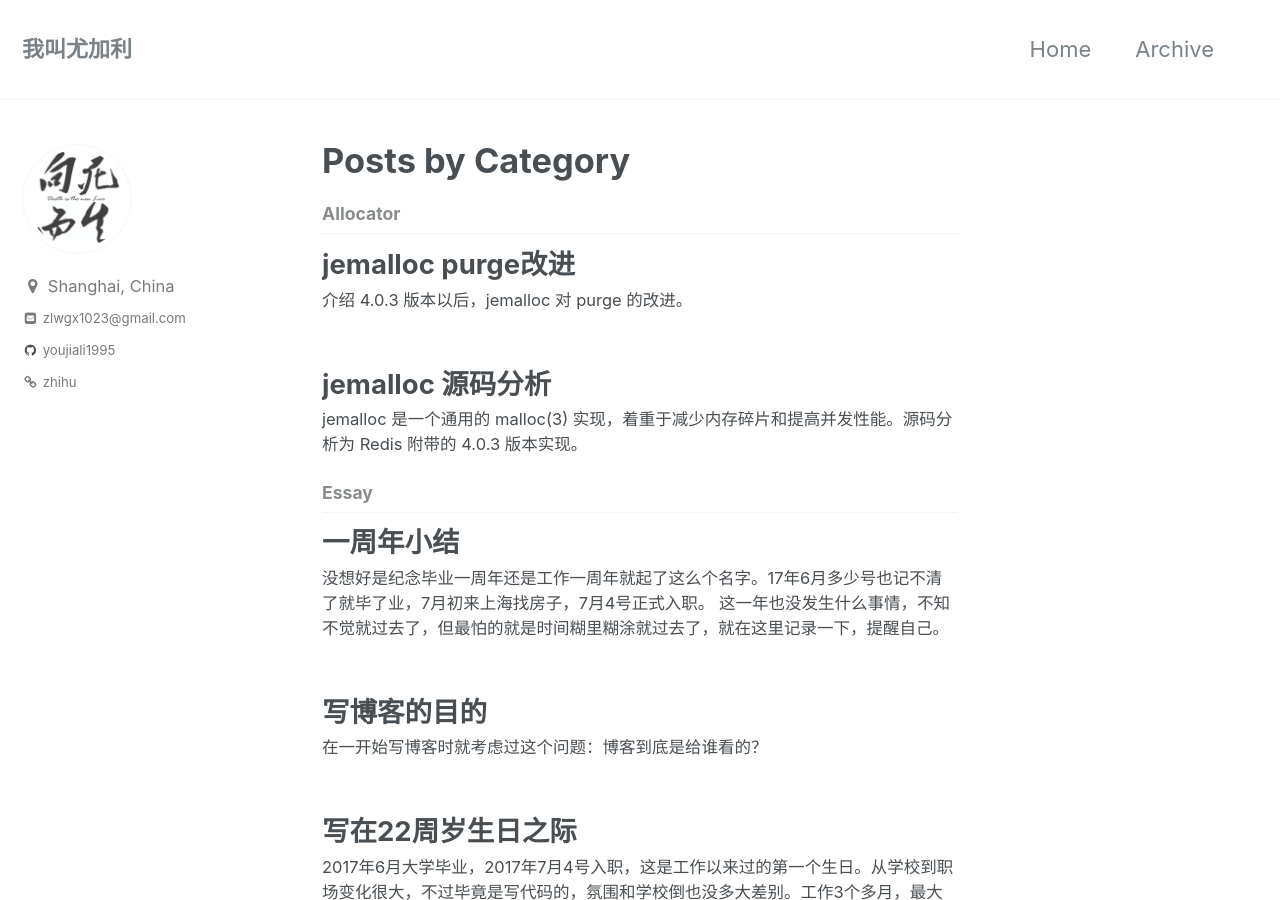
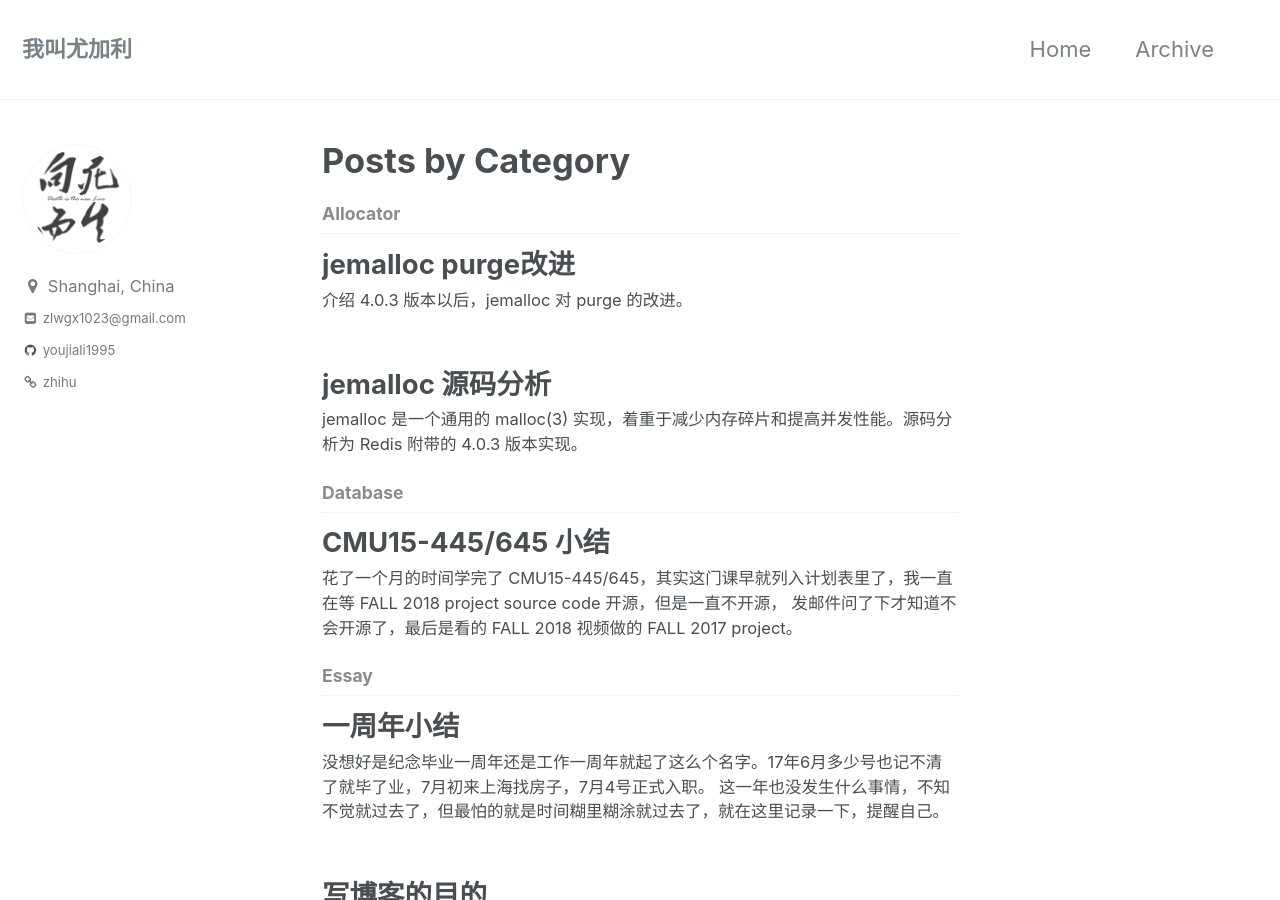
Before and after one commit to youjiali1995/youjiali1995.github.io, a Jekyll site: the page built from _pages/category-archive.html, in a window 1280 px wide and 900 px high. Built offline with Jekyll 4.4.1, drawn with Linux system fonts in a browser that asks for light colours; some of the changed lines change nothing that is shown.

Commit message:
Add 2019-01-20-CMU-15445.md

```diff
--- /dev/null
+++ b/_posts/Database/2019-01-20-CMU-15445.md
@@ -0,0 +1,79 @@
+---
+title: CMU15-445/645 小结
+layout: post
+categories: Database
+---
+
+花了一个月的时间学完了 [CMU15-445/645](https://15445.courses.cs.cmu.edu/fall2018)，其实这门课早就列入计划表里了，我一直在等 `FALL 2018` `project source code` 开源，但是一直不开源，
+发邮件问了下才知道不会开源了，最后是看的 `FALL 2018` 视频做的 `FALL 2017` `project`。
+
+## 课程
+这门课基本把关系型数据库的方方面面都介绍了，当然都是基础内容，其实只看 `video` 不做 `project` 帮助也很大，因为数据库的书
+如数据库系统概念、数据库系统实现，如果不是有数据库方面经验的人看起来会很困难，有 `video` 看起来会容易很多。
+
+我不熟悉关系型数据库，就连 `sql` 都很少写，所以这门课对我帮助蛮大的。除了向我普及了关系型数据库的知识外，
+最大的收获是帮我整合了之前关于 `kv` 存储积累的一些理论，因为 `kv` 数据库可以说是关系型数据库的阉割版本，用到的理论或多或少都和关系型数据库的理论相关。
+
+## Project
+`project` 是用 `sqlite` 的 `virtual table` 机制重写后端设计的，`sqlite` 的前端会解析 `sql`、生成执行计划，最后调用 `virtual table` 的后端接口完成操作。`project` 就需要实现后端的
+`Buffer Pool Manager`、`Concurrency B+ Tree Index`、`Lock Manager` 和 `Log System`，模块划分很清晰，但也导致了 `project` 间联系不大，建议做之前把整个项目先过一遍，
+看下 `virtual table` 的实现是如何使用这几个模块的。
+
+`virtual table` 提供的操作都是 `point` 增删改查，索引也只有全部匹配且是 `point` 查找时才会用到，所以对后端的功能要求不高。`project` 整体比较简单，代码量也不大，
+想通过 `project` 附带的测试是分分钟，但想要正确实现的话还是要花点时间补充额外测试的。美中不足的是 `project` 有些地方感觉设计和实现上有些问题，比如：
+* `TablePage::UpdateTuple()` 没更新 `MarkDelete tuple` 的 `offset`，导致我补充测试时一直 `assert` 报错。
+* `NEWPAGE` 类型的 `LogRecord` 应该缺少了 `current page id`，而且 `DiskManager::AllocatePage()` 只是分配 `page id`，数据库关闭时文件大小可能会比需求的小，但是 `DiskManager` 没法正确处理这种情况，
+所以我增加了 `truncate()`。
+
+还有一些比较小的问题或者和测试无关的问题就不说了，比较遗憾的是 `project` 没有前端相关的，感觉实现各种 `operator` 还是蛮有趣也挺有难度的。
+
+`project` 还是能学到一些东西的，比如这是我第一次写 `B+ tree`，也是第一次用 `C++` 写点东西。很坑的一点是发现 `youcompleteme(libclang7.0)` 对 `template` 的支持不太好，
+导致无法推断 `template` 内部的 `auto` 类型，也就无法自动补全，用全类型声明才可以，我还以为是自己的 `Vim` 配置有问题，搞了一天。
+
+## boltdb
+学完了这门课，发现之前对 `boltbd` 的理解有些偏差，在这里更新下。
+
+### B+ tree
+`B+ tree` 在实现上有很多需要关注的，最基本的有：
+1. `key` 是定长还是变长，`leaf node` 存数据还是存数据的地址。`node` 一般是以 `page size` 为单位，变长 `key` 或者存的数据变长会导致 `node` 变长，分裂和合并的标准也就不是 `key` 的个数，
+而是 `fill percent`，可能还会需要 `overflow page`，当 `key/value` 太大一个 `page` 存不下时也需要 `overflow page`。定长 `node` 还有个实现上的好处是可以直接把 `page` 转换为 `node`，
+变长就需要 `marshal/unmarshal`。当然可以通过只存 `key` 和数据的地址变为定长 `node`，但是多了通过地址取数据的流程，对于纯内存的 `B+ tree` 而言 `cache locality` 变差；
+对于持久化的 `B+ tree` 而言会增加磁盘 `I/O`。
+2. `leaf node` 一般会有 `sibling` 指针，为了方便 `range scan`。
+
+`boltdb` 的 `B+ tree` 一些实现细节如下：
+1. `key` 和 `value` 都是变长，所以是按照 `fill percent` 分裂和合并，同时有 `overflow page`。`page` 和变长 `node` 的转化就需要 `marshal/unmarshal`，但 `page` 的存储格式方便了二分查找 `key`。
+2. 之前的文章说 `branch node` 的 `key/value` 个数相同不太对，因为 `branch node` 的第一个 `key` 不起作用，所以一般情况下 `branch node` 的 `value` 比 `key` 多一个。但是在 `node` 分裂/合并时需要
+计算从 `parent node` 中插入/删除的 `key`，这时候就可以用第一个 `key` 保存分裂/合并时的 `key`，不需要再计算了，当然这里还可以做 `suffix truncation` 的优化。
+3. `leaf node` 没有 `sibling pointer`，所以 `boltdb` 查找时用栈保存了查找路径，用于实现 `range scan`。
+
+有本书 `Modern B-Tree Techniques` 介绍了 `B+ tree` 实现上的优化和细节，以后有时间可以看一下。
+
+### Transaction
+之前文章关于 `boltdb` 事务的也不太对，之前是说用 `MVCC + COW` 实现事务的 `ACID`，准确的说是用 `Shadow Paging` 实现的 `A` 和 `D`，用 `Shadow Paging + RWLatch` 实现的一写多读的 `I`。
+`Shadow Paging` 通俗来说就是每当修改时就 `COW` 写到新的 `page`，在 `commit` 时整个切换到新的 `page`，相当简单的就实现了 `AD`：`commit` 切换成功最新的数据已经落盘，`commit` 失败不会切换到新 `page`，也
+不会影响现有数据。`Shadow Paging` 采用的是 `NO-STEAL + FORCE` 策略：
+* `NO-STEAL`：不允许 `uncommitted` 数据覆盖磁盘上 `committed` 数据。(有时会说只有 `commit` 时才能写数据，感觉不太准确，比如用 `Shadow Paging` 的话提前写到新 `page` 也没影响，只要不覆盖 `committed` 数据就好)。
+* `FORCE`：`commit` 时要把所有更新的数据写到磁盘上。
+
+`boltdb` 的实现就是如此：`commit` 时进行 `B+ tree` 的分裂和合并，然后所有 `dirty page` 写到新的 `page`，最后把 `metadata` 写到新的 `page` 然后切换到新的 `B+ tree`。`NO-STEAL + FORCE` 的局限性很多，
+以 `boltdb` 的实现为例：
+* `page` 修改很小也需要写入整个 `page`，写放大较大，而且因为新分配了 `page`，所以从 `leaf` 到 `root` 的所有 `page` 都会变为 `dirty`(因为修改了 `child page id`)，写放大就更大了。
+* `boltdb` 用 `mmap` 做读的 `buffer pool manager`，`node` 中的数据指向的是 `mmap` 的数据，可以减少内存使用。但 `commit` 时不是将 `dirty node` 一个个写入磁盘，而是先给每个 `dirty node` 分配 `buffer + page id`，
+然后对 `page id` 排序再写入，目的是减少随机 `I/O`，但是极大增加了内存使用，很容易导致 `stall`。
+* `Shadow Paging` 需要 `GC` 回收之前的 `page`。`boltdb` 是用 `freelist` 维护可以复用的 `page`，虽然上面先排序再写可以减少部分随机 `I/O`，但是仍然不可避免。而且没有 `compaction`，文件大小会一直增大。
+* 没法做 `page` 内的并发，因为若不同事务使用了相同的新 `page` 会导致 `commit` 未提交的数据，若不使用相同的新 `page` 又会丢失已提交的新的数据。而且 `boltdb` 是用固定的前 `2` 个 `page` 保存 `metadata`，
+这也导致了没法做写写并发。
+
+`boltdb` 提供的是一写多读的 `I`，一写是用 `W-Latch` 保护的，而 `Shadow Paging` 天然支持了读写并发，只要读事务访问到的 `page` 没有被新的 `page` 覆盖即可，
+所以 `boltdb` 的 `freelist` 中维护了每个 `tx` 释放的旧 `page id`，只有当所有读事务的 `txid` 都大于它时才能释放。(其实就相当于维护了多个版本的 `B+ tree`)
+
+与 `Shadow Paging` 相对应的就是 `STEAL + NO-FORCE` 的 `WAL`，好处就是顺序写 `log` 即可，性能高，写放大也小。对于 `leveldb` 这种没事务，或者说只支持单个必定成功的读写操作事务的存储引擎来说，
+只需要 `redo log` 即可，更一般而言，还需要考虑 `data page` 和 `log` 的新旧关系，还有 `log` 的类型等，具体可以看 [ARIES](https://cs.stanford.edu/people/chrismre/cs345/rl/aries.pdf)。
+
+还有一点值得一提，因为我之前都是搞 `kv` 的，所以觉得 `MVCC` 是 `concurrency control` 的一种策略，其实它只是减少读写的冲突，但对于操作必定成功的 `kv` 来说，事务就是单个读写，所以 `MVCC` 就能保证隔离性。
+更一般的 `concurrency control` 指的是 `T/O`, `OCC``, 2PL` 这种，数据库如果使用 `MVCC` 仍然需要前面的 `concurrency control`，`MVCC` 主要能提供 `snapshot` 并提高并发度。
+
+## 后续
+`Andy` 老师很有趣，听说号称数据库匪徒，后面会继续开坑他的 `CMU 15-721`。课上有三个场景印象深刻，
+一是他介绍自己时说只关心 `2` 件事：他的妻子和数据库；二是贴了别人骂他的邮件还挂了中国版 `youtube(bilibili)` 搬运他的视频；三是说要把永远不要在数据库中用 `mmap` 刻到他的墓碑上。
--- a/_posts/Storage/2018-06-03-boltdb.md
+++ b/_posts/Storage/2018-06-03-boltdb.md
@@ -6,6 +6,8 @@ categories: Storage
 ---
 
 {% include toc %}
+
+> *更新*: [CMU15-445/645 小结](/database/CMU-15445/)
 
 [boltdb](https://github.com/boltdb/bolt) 是 `go` 语言实现的嵌入式 `K/V` 数据库，核心代码在4000行左右，容易学习。
 
```
